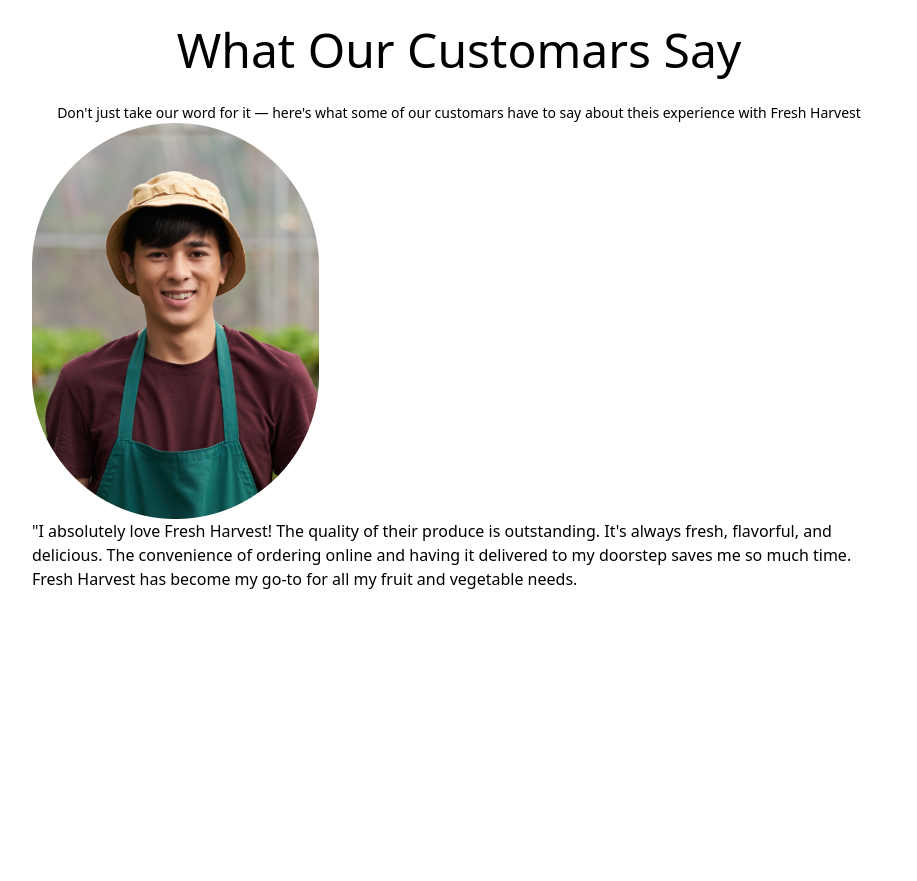
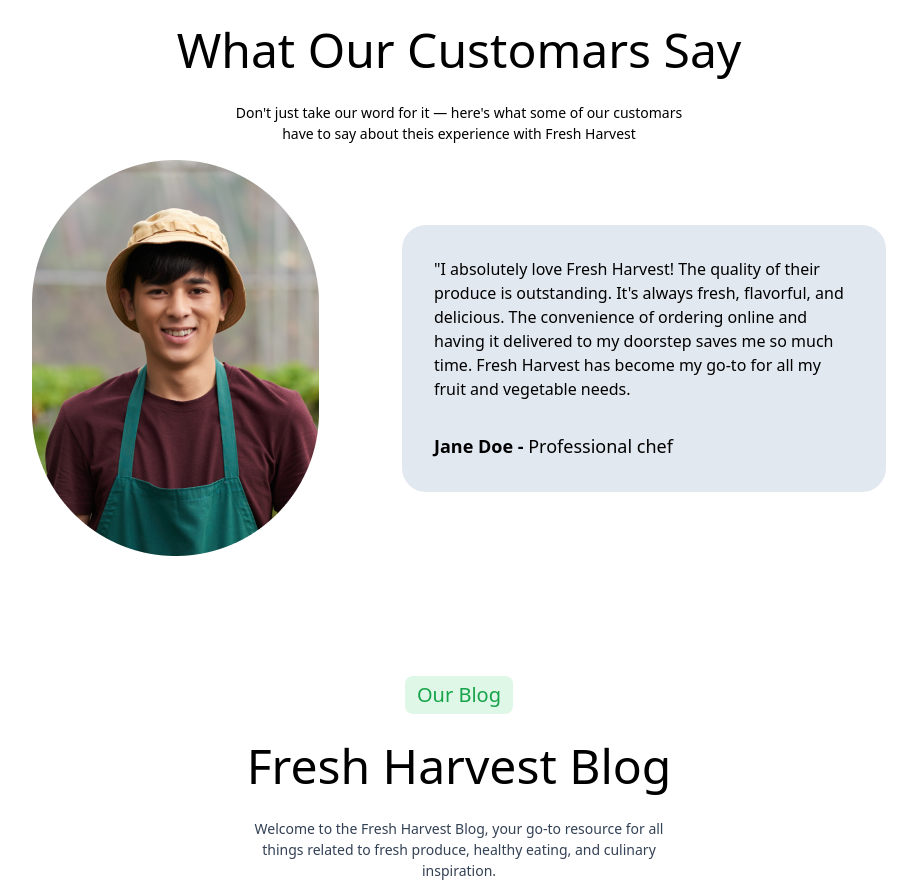
Before and after one commit to tanvirkhan00/FreshHarvestsWebsite, a React (Vite) app: page / in a window 1280 px wide. Shown: the part 3381-4262 px from the top of the page, without its empty margins (181-1098 px from the left). Before the commit the page ends 3972 px from the top, so only its background shows below. Built offline with nearby package versions, Linux system fonts and the light colour scheme; no server answers.

Commit message:
correction

```diff
--- /dev/null
+++ b/src/Components/BlogSection.jsx
@@ -0,0 +1,26 @@
+import React from 'react';
+
+// Image
+import Image from "../assets/blog1.png"
+
+const BlogSection = () => {
+    return (
+        <>
+
+            <section>
+                <div className="container px-[120px] mt-[120px]">
+                    <div>
+                        <div className='flex flex-col items-center justify-center text-center gap-[16px]'>
+                            <h4 className='text-[20px] font-medium text-green-600 bg-green-500 bg-opacity-15 rounded-[8px] px-[12px] py-[4px] max-w-fit'>Our Blog</h4>
+                            <h2 className='text-[48px] font-medium'>Fresh Harvest Blog</h2>
+                            <p className='text-[14px] text-slate-700 w-[448px]'>Welcome to the Fresh Harvest Blog, your go-to resource for all things related to fresh produce, healthy eating, and culinary inspiration.</p>
+                        </div>
+                    </div>
+                </div>
+            </section>
+
+        </>
+    );
+};
+
+export default BlogSection;
--- a/src/Components/Testimonial.jsx
+++ b/src/Components/Testimonial.jsx
@@ -13,14 +13,16 @@ const Testimonial = () => {
                         <div className='flex flex-col items-center justify-center text-center gap-[16px]'>
                             <h3 className='text-[20px] font-medium text-green-600 bg-green-500 bg-opacity-15 rounded-[8px] px-[12px] py-[4px] max-w-fit'>Testimonial</h3>
                             <h2 className='font-medium text-[48px]'>What Our Customars Say</h2>
-                            <p className='text-[14px]'>Don't just take our word for it — here's what some of our customars have to say about theis experience with Fresh Harvest</p>
+                            <p className='text-[14px] w-[448px]'>Don't just take our word for it — here's what some of our customars have to say about theis experience with Fresh Harvest</p>
                         </div>
-                        <div>
-                            <div>
+                        <div className='mt-[16px]'>
+                            <div className='flex items-center justify-between gap-[83px]'>
                                 <img src={Image} alt="" />
-                                <div>
+                                <div className='bg-slate-200 p-[32px] flex flex-col gap-[32px] rounded-[24px]'>
                                     <p>"I absolutely love Fresh Harvest! The quality of their produce is outstanding. It's always fresh, flavorful, and delicious. The convenience of ordering online and having it delivered to my doorstep saves me so much time. Fresh Harvest has become my go-to for all my fruit and vegetable needs.</p>
+                                    <p className='text-[18px] font-normal'><span className='font-semibold'>Jane Doe - </span> Professional chef</p>
                                 </div>
+
                             </div>
                         </div>
                     </div>
--- a/src/Pages/Home.jsx
+++ b/src/Pages/Home.jsx
@@ -5,6 +5,7 @@ import ProductsHome from '../Components/ProductsHome';
 import AboutSection from '../Components/AboutSection';
 import SpecialOffer from '../Components/SpecialOffer';
 import Testimonial from '../Components/Testimonial';
+import BlogSection from '../Components/BlogSection';
 
 const Home = () => {
     return (
@@ -16,6 +17,7 @@ const Home = () => {
             <AboutSection />
             <SpecialOffer />
             <Testimonial />
+            <BlogSection />
 
         </>
     );
```
Also changed, not shown: src/assets/blog1.png (added).
